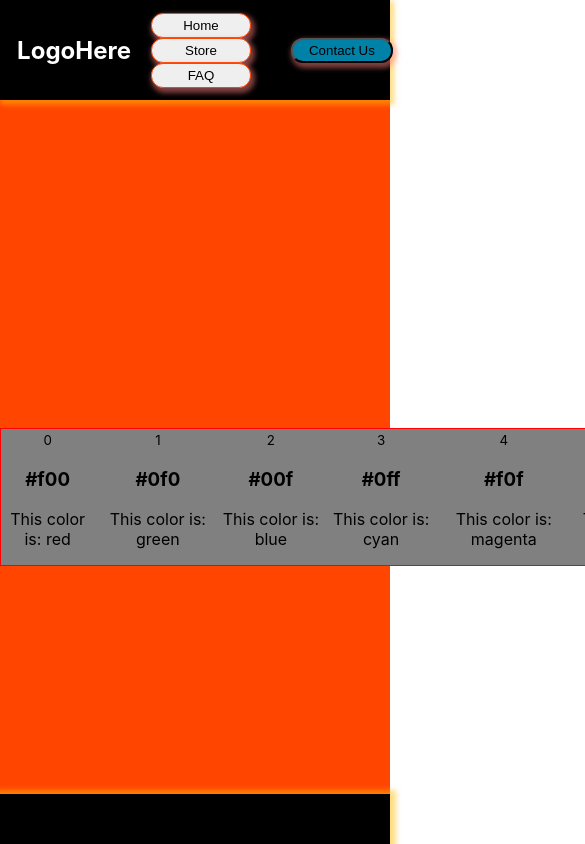
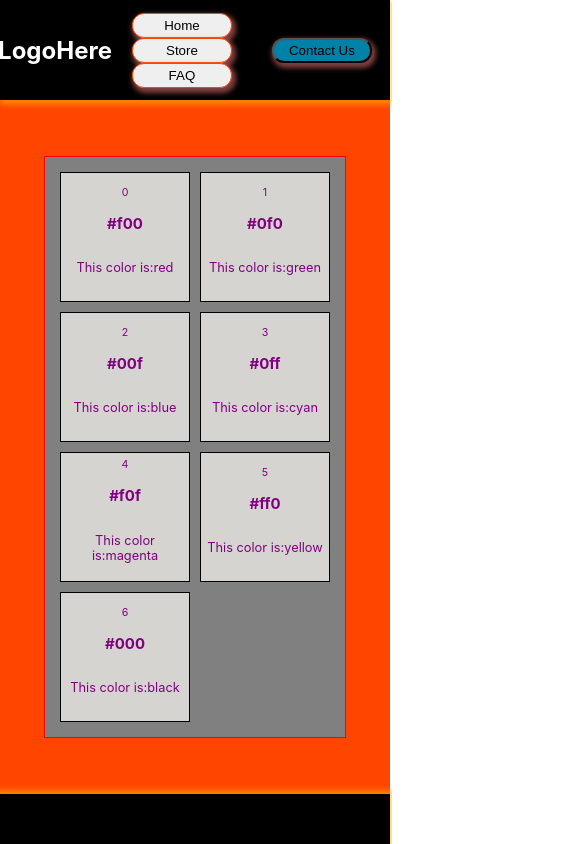
Before and after one commit to BLacey99/shop, a React (Create React App) app: page / in a window 390 px wide. Shown: the top 844 px of the page, 585 px wide, since content can reach past the window. Built offline with nearby package versions, Linux system fonts and the light colour scheme.

Commit message:
Revised UI further Implemented grid displays for color card display placeholder for responsive design Added media queries for better display on phones.

```diff
--- a/src/App.css
+++ b/src/App.css
@@ -3,9 +3,11 @@
   background-color:orangered;
   display:flex;
   flex-direction:column;
-  height:100vh;
+  min-height:100vh;
   justify-content: space-between;
+  min-width:100%;
 }
+
 
 .App-logo {
   height: 40vmin;
--- a/src/App.js
+++ b/src/App.js
@@ -8,9 +8,11 @@ function App() {
   return (
     <div className="App">
 
-     <NavBar/>
+      <NavBar/>
      <ListBuilder/>
      <Footer/>
+
+
 
 
     </div>
--- a/src/components/listBuilder/listBuilderStyler.css
+++ b/src/components/listBuilder/listBuilderStyler.css
@@ -1,11 +1,24 @@
 #products{
     margin-left:auto;
     margin-right:auto;
-    margin-top:100px;
-    display:flex;
+
+    flex-wrap:wrap;
+    padding:15px;
+    display:grid;
+    grid-template-columns: repeat(auto-fit, minmax(250px, 1fr) );
     background-color:grey;
-    width:800px;
+    min-width:50%;
     border:1px solid red;
     gap:10px;
+    justify-items:space-evenly;
+
 
 }
+
+
+@media only screen and ( max-width:500px) {
+    #products{
+        grid-template-columns: repeat(auto-fit, minmax(100px, 1fr) );
+    }
+
+}
--- a/src/components/listCont/listContainer.css
+++ b/src/components/listCont/listContainer.css
@@ -1,6 +1,30 @@
 #product-container{
+    display:flex;
+    flex-direction:column;
+    justify-content:center;
+    text-align: center;
     color:purple;
+    font-size:0.8rem;
     border:black solid 1px;
-    background-color:orange;
-    width:100%;
+    background-color:rgb(214, 212, 208);
+    width:15rem;
+    height:15rem;
+    transition:transform 0.25s ease-in;
 }
+
+#product-container:hover{
+    transform:scale(115%);
+    border:2px green solid;
+    cursor:pointer;
+
+}
+
+
+@media only screen and ( max-width:500px) {
+    #product-container{
+        width:8rem;
+        height:8rem;
+        margin-left:auto;
+        margin-right:auto;
+    }
+}
--- a/src/components/listCont/listContainer.js
+++ b/src/components/listCont/listContainer.js
@@ -1,13 +1,15 @@
 import React from 'react';
-
-
+import listContStyles from "./listContainer.css";
 
 
 export default function Lists (props){
+
+
     return(
         <div id="product-container" key={props.data.id}>
             <small>{props.data.id}</small><h3>{props.data.value}</h3>
-            <p>This color is: {props.data.color}</p>
+            <p className='color'>This color is:{props.data.color}</p>
         </div>
+
     )
 }
--- a/src/components/nav/nav.css
+++ b/src/components/nav/nav.css
@@ -24,7 +24,7 @@ nav{
 #contact-form button{
     background-color: rgb(0, 129, 168);
     height:25px;
-    width:100%;
+     width:100px;
     margin-left:20px;
     margin-right:20px;
     box-shadow:2px 3px 5px 2px rgba(255,127,127,0.5);
```
